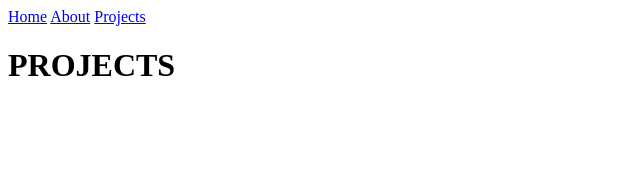
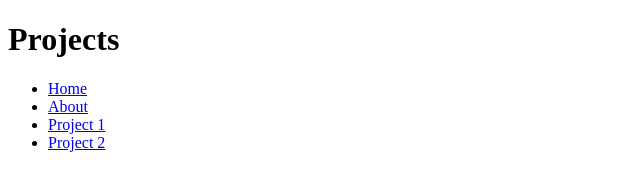
Before and after one commit to ilaydaturkmen/GITandHTMLIntroduction, a plain HTML site: page projects/project2.html in a window 1280 px wide. Shown: the whole page, without its empty margins (0-640 px from the left). Drawn offline with Linux system fonts and the light colour scheme.

Commit message:
Task : some changes

```diff
--- a/projects/project2.html
+++ b/projects/project2.html
@@ -3,12 +3,15 @@
 <head>
     <meta charset="UTF-8">
     <title>Title</title>
-
 </head>
 <body>
-<a href="../index.html">Home</a>
-<a href="../about.html">About</a>
-<a href="../projects/project1.html">Projects</a>
-<h1>PROJECTS</h1>
+<h1>Projects</h1>
+<ul>
+    <li><a href="../index.html">Home</a></li>
+    <li><a href="../about.html">About</a></li>
+    <li><a href="../projects/project1.html">Project 1</a></li>
+    <li><a href="../projects/project2.html">Project 2</a></li>
+</ul>
+</ul>
 </body>
 </html>
```
Also changed, not shown: about.html (+6 -3 lines), index.html (+6 -3 lines), projects/project1.html (+7 -4 lines).
